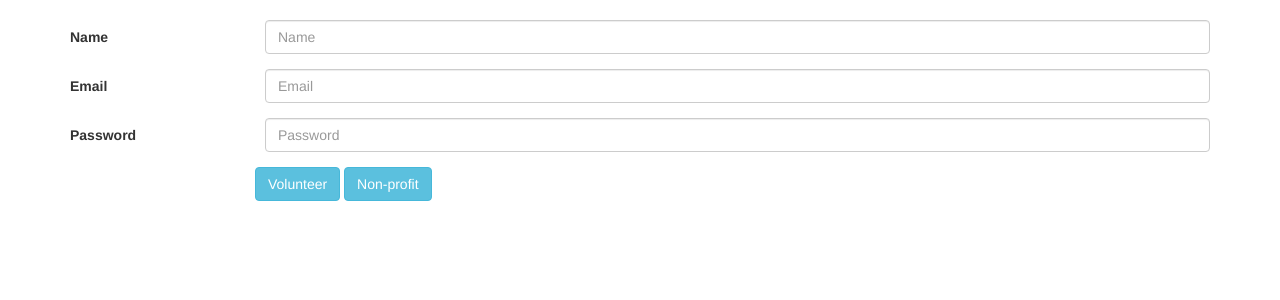
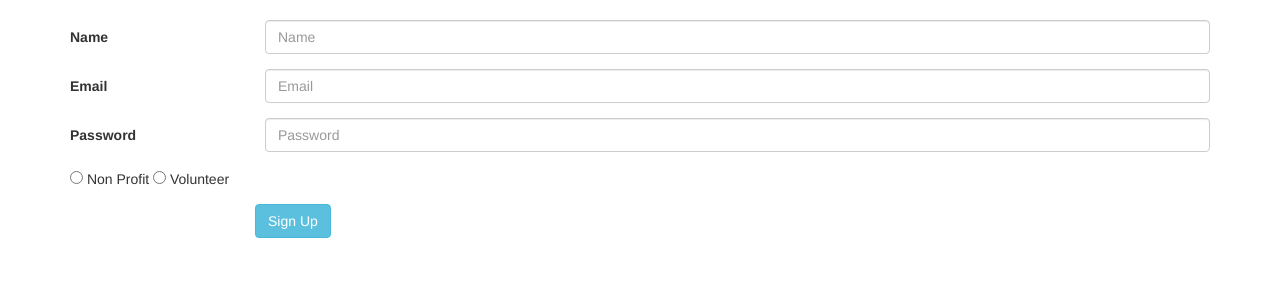
Before and after one commit to TeamSidewalk/summerhackday, a Flask app: page /signup in a window 1280 px wide. Shown: the part 51-351 px from the top of the page. Run offline with Flask 2, Linux system fonts and the light colour scheme; some libraries are stand-ins or nearby versions.

Commit message:
shit finally works for signup

```diff
--- a/app.py
+++ b/app.py
@@ -2,6 +2,8 @@ from flask import Flask
 from flask import request
 from flask import Response
 from flask import render_template
+from flask import redirect
+from flask import session
 import json
 import pprint
 import requests
@@ -9,16 +11,17 @@ import requests
 
 app = Flask(__name__)
 app.debug = True
+app.secret_key = 'test'
 
 @app.route('/')
 def hello_world():
-    return 'Hello Leah!'
+	return 'Hello Leah!'
 
 @app.route('/nonprofit_signup')
 def signup():
 #    name = request.args.get('name')
 #    name = request.form['name']
-    name = "Khan Academy"
+    name = session['name']
     return render_template('nonprofit_signup.html',
                            name=name)
 
@@ -55,8 +58,12 @@ def sign_up():
 		else:
 			print "how about here?"
 			name = request.form['p_name']
-			print name
-			return name
+			type = request.form['type']
+			session['name'] = name
+			if type == 'Non Profit':
+				return redirect('/nonprofit_signup')#, name=name)
+			else:
+				return redirect('/')
 
 if __name__ == '__main__':
     app.run()
--- a/templates/signup.html
+++ b/templates/signup.html
@@ -30,10 +30,15 @@
                 </div>
               </div>
               <div class="form-group">
+              	<div class="col-sm-2">
+              		<input type="radio" value="Non Profit" name="type">&nbsp;Non Profit</input>
+              		<input type="radio" value="Volunteer" name="type">&nbsp;Volunteer</input>
+              	</div>
+              </div>
+              <div class="form-group">
                 <div class="form-group">
                 	<div class="col-sm-offset-2 col-sm-10">
-                  	<button type="submit" class="btn btn-info">Volunteer</button>
-										<button type="submit" class="btn btn-info">Non-profit</button>
+						<button type="submit" class="btn btn-info">Sign Up</button>
                 	</div>
               	</div>
               </div>
```
